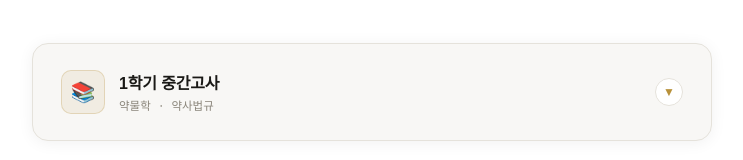
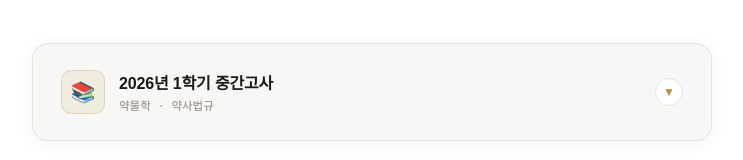
Before and after one commit to arnold8291/arnold8291.github.io, a plain HTML site: page index.html in a window 1280 px wide. Shown: the part 162-322 px from the top of the page, without its empty margins (268-1011 px from the left). Drawn offline with nearby package versions, Linux system fonts and the light colour scheme.

Commit message:
Update index.html

```diff
--- a/index.html
+++ b/index.html
@@ -383,7 +383,7 @@
       <div class="toggle-left">
         <div class="semester-icon">📚</div>
         <div class="toggle-text">
-          <h2>1학기 중간고사</h2>
+          <h2>2026년 1학기 중간고사</h2>
           <p>약물학 · 약사법규</p>
         </div>
       </div>
@@ -399,7 +399,7 @@
             <div class="sub-toggle-left">
               <span class="sub-icon">💊</span>
               <div class="sub-text">
-                <div class="sub-title">약물학 1학기 중간고사</div>
+                <div class="sub-title">약물학 2026년 1학기 중간고사</div>
                 <div class="sub-desc">10개 파일 · 힌트기반 예상문제 / 일반 세트 / 요약</div>
               </div>
             </div>
@@ -487,7 +487,7 @@
             <div class="sub-toggle-left">
               <span class="sub-icon">⚖️</span>
               <div class="sub-text">
-                <div class="sub-title">약사법규 1학기 중간고사</div>
+                <div class="sub-title">약사법규 2026년 1학기 중간고사</div>
                 <div class="sub-desc">8개 파일 · 일반 세트 / 0421 세트 / 요약</div>
               </div>
             </div>
```
